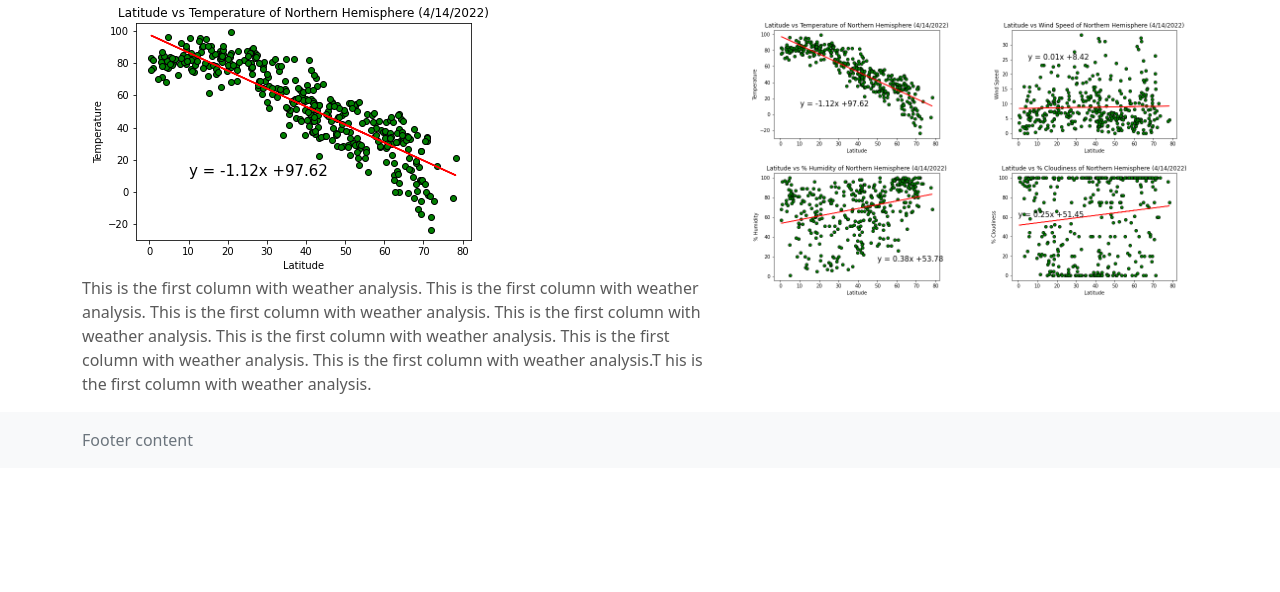
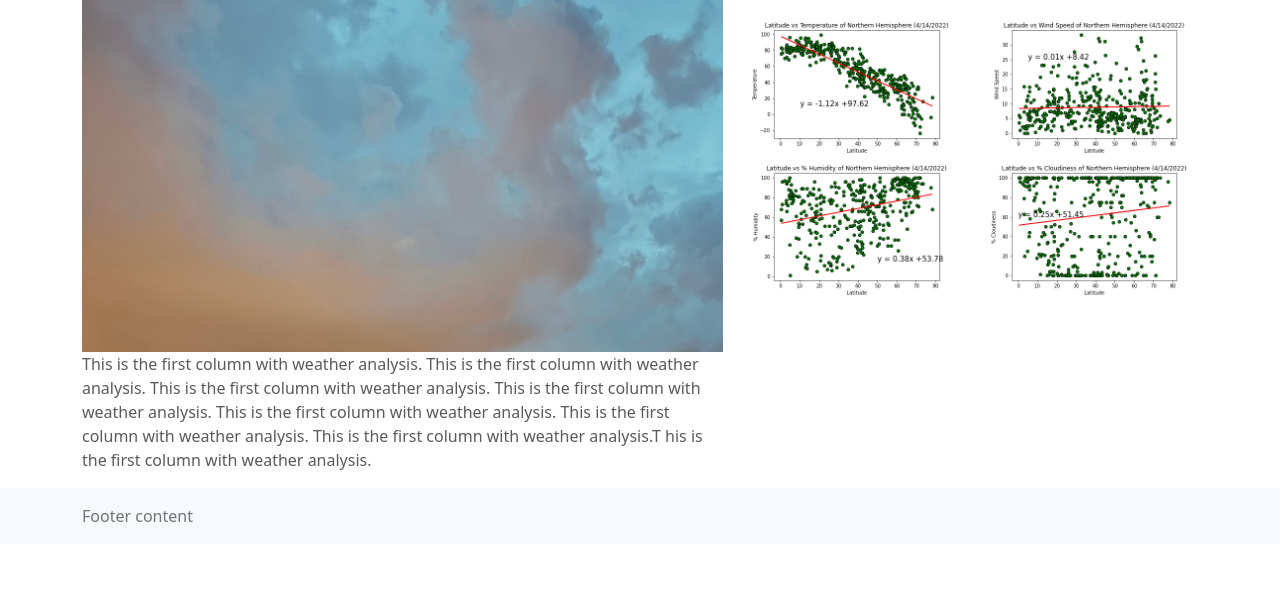
Before and after one commit to tebohl/Weather-Web-design, a plain HTML site: page index.html in a window 1280 px wide. Shown: the part 234-826 px from the top of the page. Before the commit the page ends 800 px from the top, so only its background shows below. Drawn offline with nearby package versions, Linux system fonts and the light colour scheme.

Commit message:
updating index script

```diff
--- a/index.html
+++ b/index.html
@@ -77,7 +77,7 @@
       <div class="col-lg-7">
 
         <h2 class="fw-normal">Weather Overview</h2>
-        <img src="./assets/images/north_latvstemp.png">
+        <img src="./assets/images/clouds.jpeg" class= "img-fluid">
         <p> This is the first column with weather analysis. This is the first column with weather analysis.
             This is the first column with weather analysis. This is the first column with weather analysis.
             This is the first column with weather analysis. This is the first column with weather analysis.
```
Also changed, not shown: assets/images/clouds.jpeg (added).
